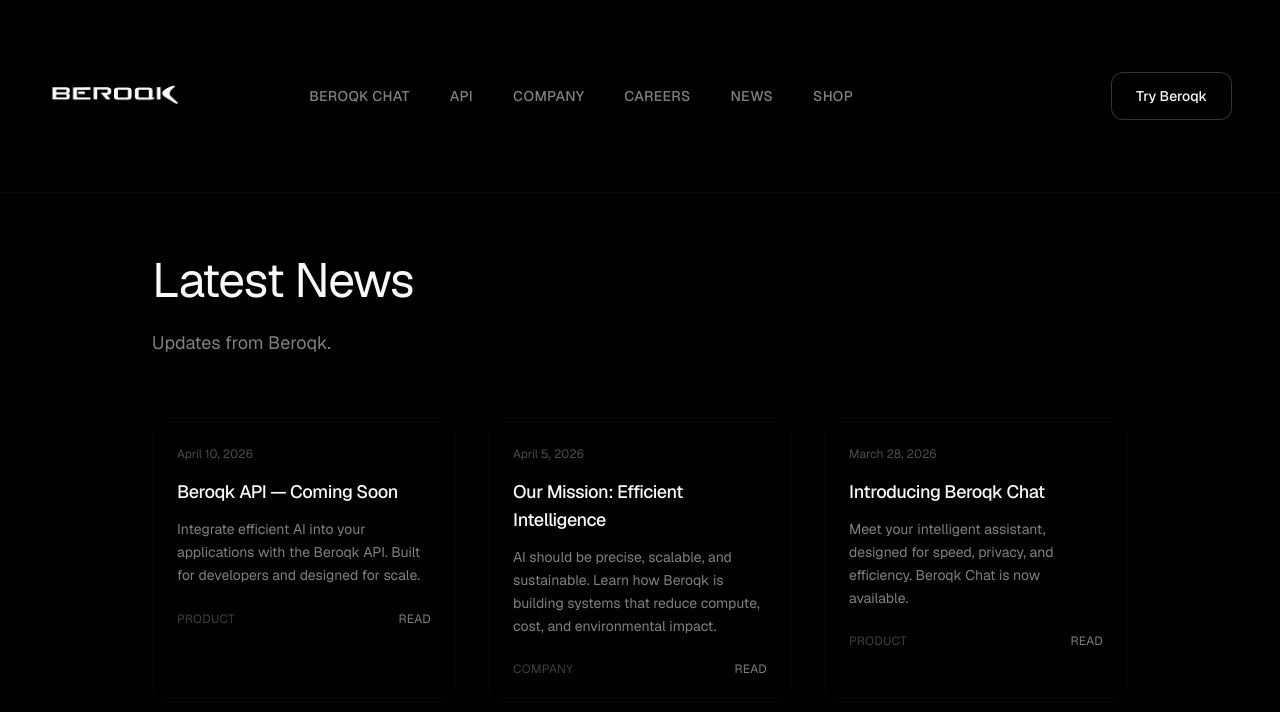
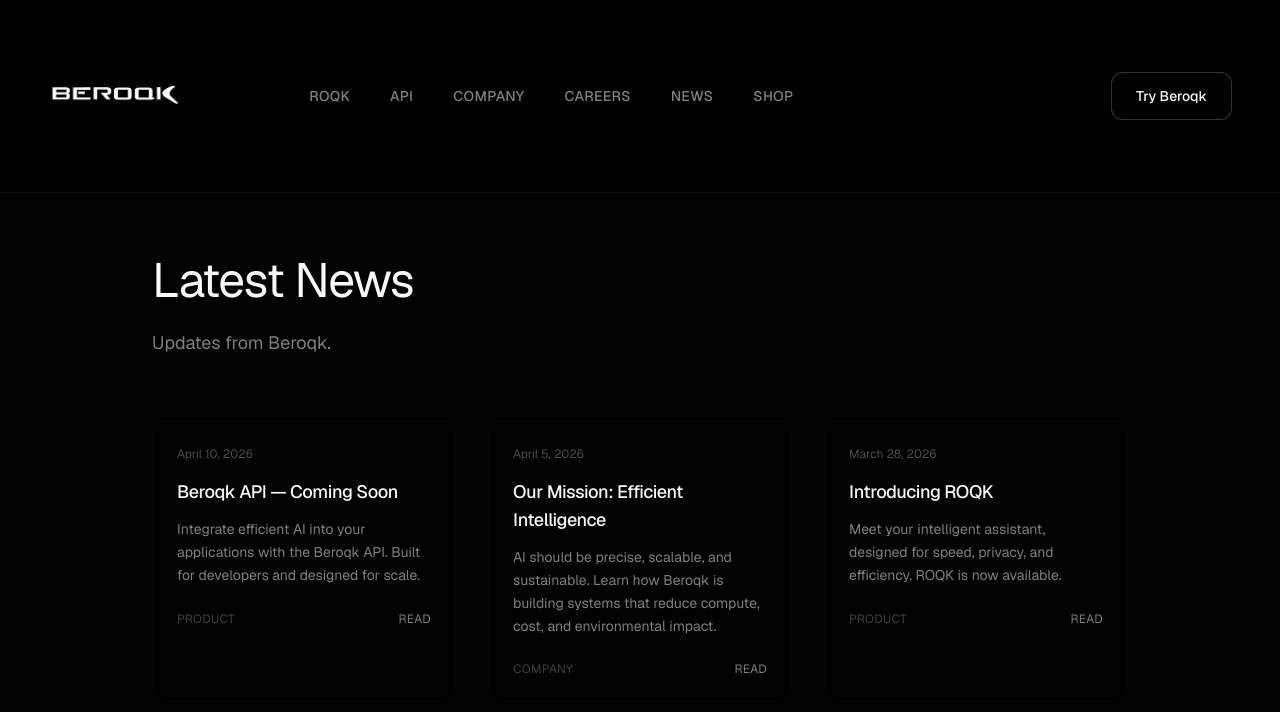
Before and after one commit to Beroqk/v0-beroqk-homepage, a Next.js app: page /news in a window 1280 px wide. Shown: the top 712 px of the page. Built offline with nearby package versions, Linux system fonts and the light colour scheme.

Commit message:
feat: replace "Beroqk Chat" with "ROQK" sitewide\n\nConsistently update all references to ROQK across app.

```diff
--- a/app/chat/page.tsx
+++ b/app/chat/page.tsx
@@ -6,7 +6,7 @@ export default function ChatPage() {
     <main className="min-h-screen bg-background flex flex-col items-center justify-center px-6 pt-40 md:pt-56 lg:pt-64">
       <div className="text-center">
         <h1 className="text-4xl md:text-5xl font-normal tracking-tight mb-4">
-          Beroqk Chat
+          ROQK
         </h1>
         <p className="text-muted-foreground text-lg mb-8 max-w-md">
           Your intelligent assistant, designed for speed, privacy, and efficiency.
--- a/app/news/page.tsx
+++ b/app/news/page.tsx
@@ -17,10 +17,10 @@ const newsItems = [
   },
   {
     date: "March 28, 2026",
-    title: "Introducing Beroqk Chat",
-    description: "Meet your intelligent assistant, designed for speed, privacy, and efficiency. Beroqk Chat is now available.",
+    title: "Introducing ROQK",
+    description: "Meet your intelligent assistant, designed for speed, privacy, and efficiency. ROQK is now available.",
     category: "product",
-    slug: "/news/beroqk-chat",
+    slug: "/news/roqk",
   },
 ]
 
--- a/components/navbar.tsx
+++ b/components/navbar.tsx
@@ -34,7 +34,7 @@ export function Navbar() {
                 href="/chat"
                 className="text-sm font-medium uppercase tracking-wide text-muted-foreground hover:text-foreground hover:opacity-80 transition-all duration-200"
               >
-                Beroqk Chat
+                ROQK
               </Link>
               <Link
                 href="/api-info"
@@ -108,7 +108,7 @@ export function Navbar() {
                 className="text-base font-medium uppercase tracking-wide text-muted-foreground hover:text-foreground transition-colors"
                 onClick={() => setIsMenuOpen(false)}
               >
-                Beroqk Chat
+                ROQK
               </Link>
               <Link
                 href="/api-info"
--- a/components/news-section.tsx
+++ b/components/news-section.tsx
@@ -13,7 +13,7 @@ const news = [
     href: "/company",
   },
   {
-    title: "Introducing Beroqk Chat",
+    title: "Introducing ROQK",
     description: "Your intelligent assistant, designed for speed, privacy, and efficiency.",
     href: "/chat",
   },
```
